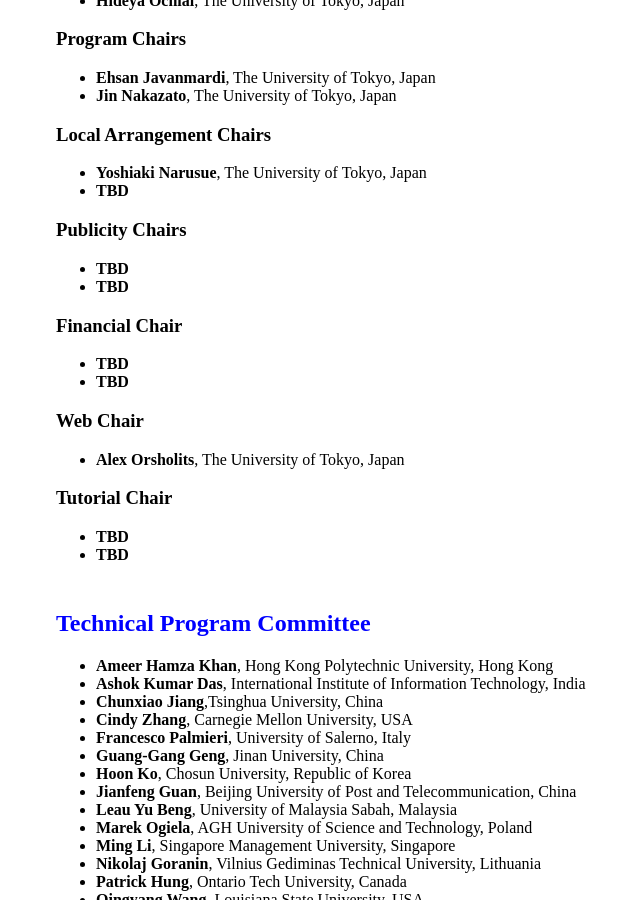
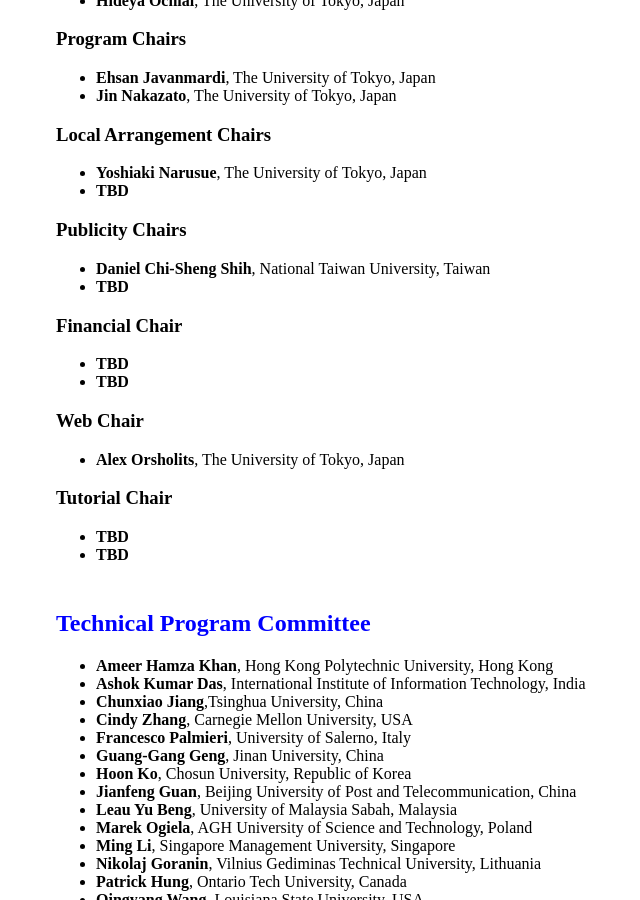
Before and after one commit to icea-conf/2024, a Jekyll site: the page built from committee/index.html, in a window 1280 px wide and 900 px high, scrolled down 650 px. Shown: the whole window, without its empty margins (209-849 px from the left). Built offline with Jekyll 4.4.1, drawn with Linux system fonts in a browser that asks for light colours.

Commit message:
Add Daniel Chi-Sheng Shih to publicity chairs

```diff
--- a/committee/index.html
+++ b/committee/index.html
@@ -43,7 +43,7 @@
 
       <h3>Publicity Chairs</h3>
       <ul>
-        <li><b>TBD</b></li>
+        <li><b>Daniel Chi-Sheng Shih</b>, National Taiwan University, Taiwan</li>
         <li><b>TBD</b></li>
       </ul>
 
```
